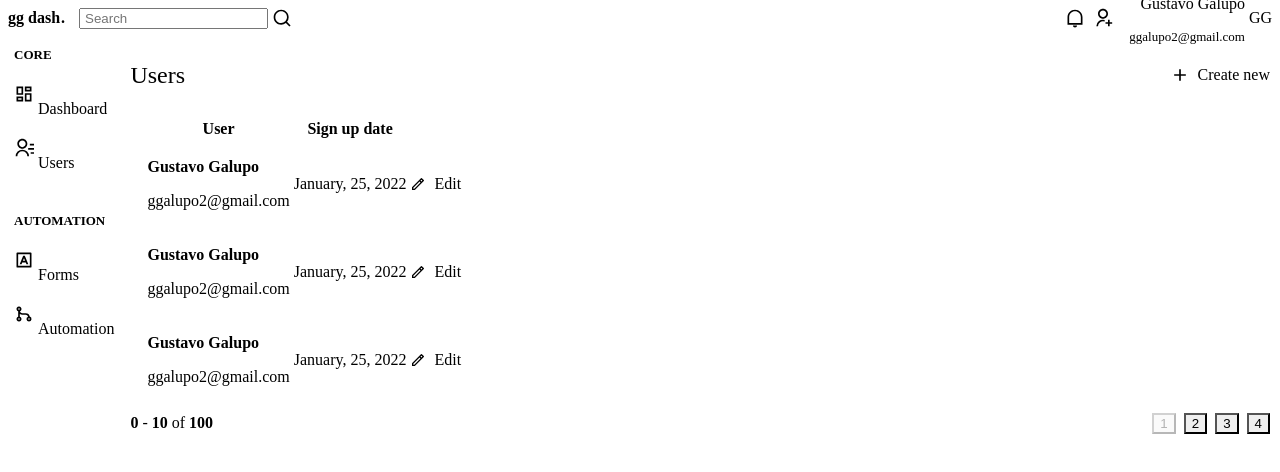
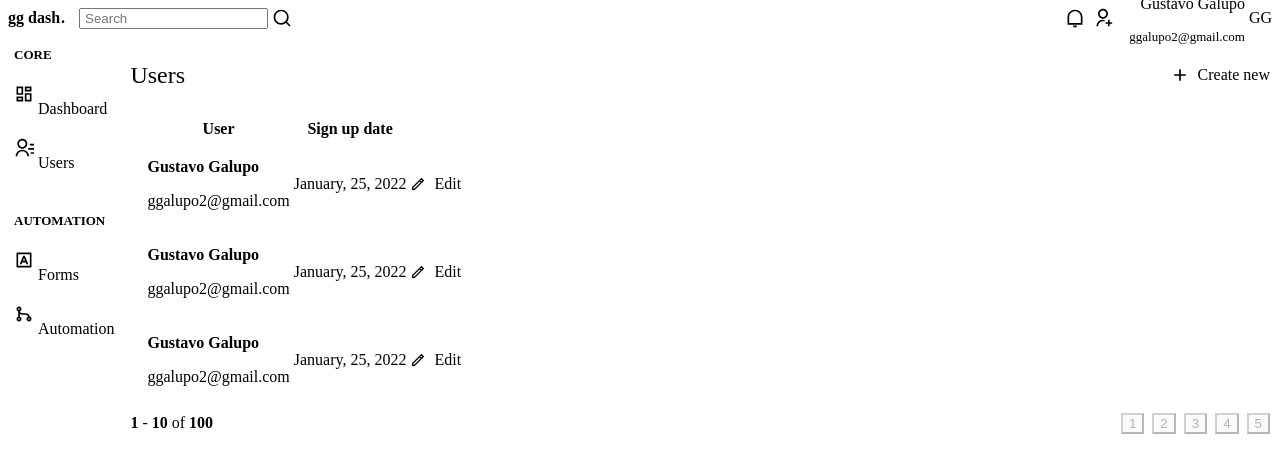
Before and after one commit to GGalupo/gg-dash, a Next.js app: page /users in a window 1280 px wide. Shown: the top 472 px of the page. Built offline with nearby package versions, Linux system fonts and the light colour scheme.

Commit message:
Refactor Pagination component

```diff
--- a/src/components/Pagination.tsx
+++ /dev/null
@@ -1,60 +0,0 @@
-import { Box, Button, Flex, HStack } from "@chakra-ui/react";
-
-export const Pagination = () => {
-  return (
-    <Flex mt="8" justify="space-between" align="center" spacing="6">
-      <Box>
-        <strong>0</strong> - <strong>10</strong> of <strong>100</strong>
-      </Box>
-
-      <HStack>
-        <Button
-          size="sm"
-          fontSize="xs"
-          width="4"
-          colorScheme="pink"
-          disabled
-          _disabled={{
-            bg: "pink.500",
-            cursor: "default",
-          }}
-        >
-          1
-        </Button>
-        <Button
-          size="sm"
-          fontSize="xs"
-          width="4"
-          bg="gray.700"
-          _hover={{
-            bg: "gray.500",
-          }}
-        >
-          2
-        </Button>
-        <Button
-          size="sm"
-          fontSize="xs"
-          width="4"
-          bg="gray.700"
-          _hover={{
-            bg: "gray.500",
-          }}
-        >
-          3
-        </Button>
-        <Button
-          size="sm"
-          fontSize="xs"
-          width="4"
-          bg="gray.700"
-          _hover={{
-            bg: "gray.500",
-          }}
-        >
-          4
-        </Button>
-      </HStack>
-    </Flex>
-  );
-};
--- /dev/null
+++ b/src/components/Pagination/PaginationItem.tsx
@@ -0,0 +1,43 @@
+import { Button } from "@chakra-ui/react";
+
+interface PaginationItemProps {
+  pageNumber: number;
+  isCurrentPage?: boolean;
+}
+
+export const PaginationItem = ({
+  pageNumber,
+  isCurrentPage = false,
+}: PaginationItemProps) => {
+  if (isCurrentPage) {
+    return (
+      <Button
+        size="sm"
+        fontSize="xs"
+        width="4"
+        colorScheme="pink"
+        disabled
+        _disabled={{
+          bg: "pink.500",
+          cursor: "default",
+        }}
+      >
+        {pageNumber}
+      </Button>
+    );
+  }
+
+  return (
+    <Button
+      size="sm"
+      fontSize="xs"
+      width="4"
+      bg="gray.700"
+      _hover={{
+        bg: "gray.500",
+      }}
+    >
+      {pageNumber}
+    </Button>
+  );
+};
--- /dev/null
+++ b/src/components/Pagination/index.tsx
@@ -0,0 +1,20 @@
+import { Box, Button, Flex, HStack } from "@chakra-ui/react";
+import { PaginationItem } from "./PaginationItem";
+
+export const Pagination = () => {
+  return (
+    <Flex mt="8" justify="space-between" align="center" spacing="6">
+      <Box>
+        <strong>1</strong> - <strong>10</strong> of <strong>100</strong>
+      </Box>
+
+      <HStack>
+        <PaginationItem pageNumber={1} isCurrentPage />
+        <PaginationItem pageNumber={2} isCurrentPage />
+        <PaginationItem pageNumber={3} isCurrentPage />
+        <PaginationItem pageNumber={4} isCurrentPage />
+        <PaginationItem pageNumber={5} isCurrentPage />
+      </HStack>
+    </Flex>
+  );
+};
```
